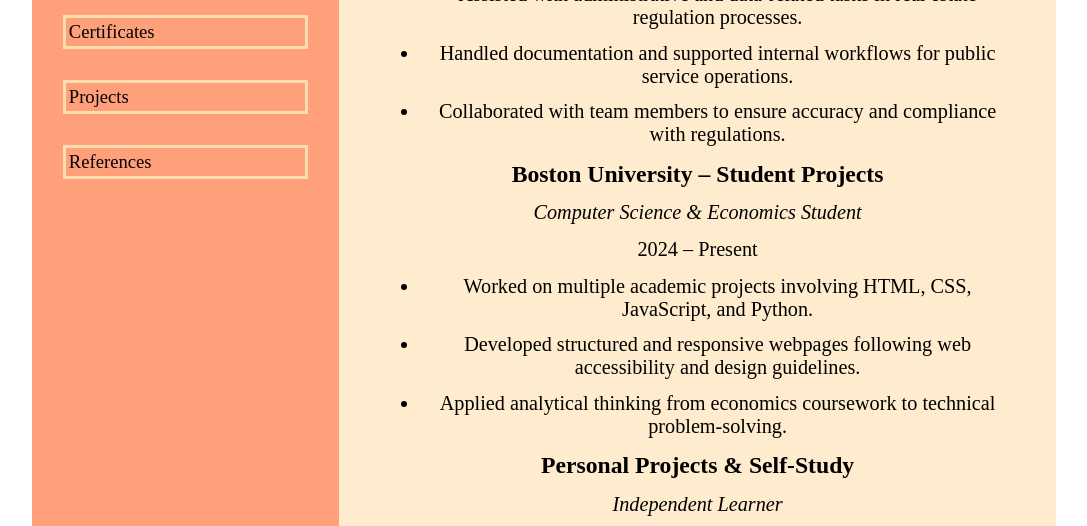
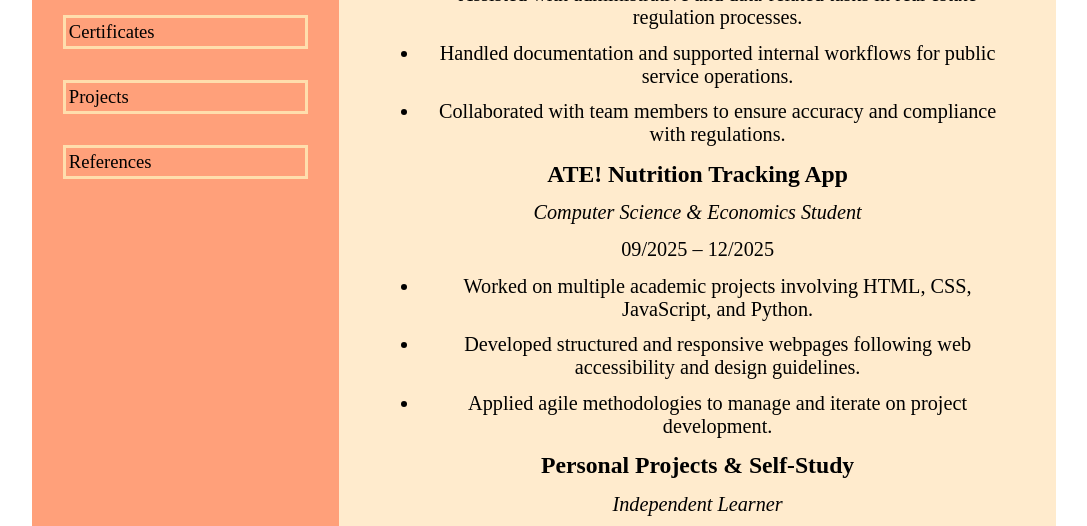
Before and after one commit to aiden293/mp-1, a plain HTML site: page experience.html in a window 1280 px wide. Shown: the part 270-796 px from the top of the page, without its empty margins (96-1183 px from the left). Drawn offline with Linux system fonts and the light colour scheme.

Commit message:
added some description

```diff
--- a/experience.html
+++ b/experience.html
@@ -28,8 +28,6 @@
 
       <main>
         <h2>Experience</h2>
-
-        <!-- Experience 1 -->
         <section>
           <h3>Korea Real Estate Board</h3>
           <p><em>Public Service Agent</em> | South Korea</p>
@@ -42,20 +40,18 @@
           </ul>
         </section>
 
-        <!-- Experience 2 -->
         <section>
-          <h3>Boston University – Student Projects</h3>
+          <h3>ATE! Nutrition Tracking App</h3>
           <p><em>Computer Science & Economics Student</em></p>
-          <p>2024 – Present</p>
+          <p>09/2025 – 12/2025</p>
 
           <ul>
             <li>Worked on multiple academic projects involving HTML, CSS, JavaScript, and Python.</li>
             <li>Developed structured and responsive webpages following web accessibility and design guidelines.</li>
-            <li>Applied analytical thinking from economics coursework to technical problem-solving.</li>
+            <li>Applied agile methodologies to manage and iterate on project development.</li>
           </ul>
         </section>
 
-        <!-- Experience 3 -->
         <section>
           <h3>Personal Projects & Self-Study</h3>
           <p><em>Independent Learner</em></p>
```
